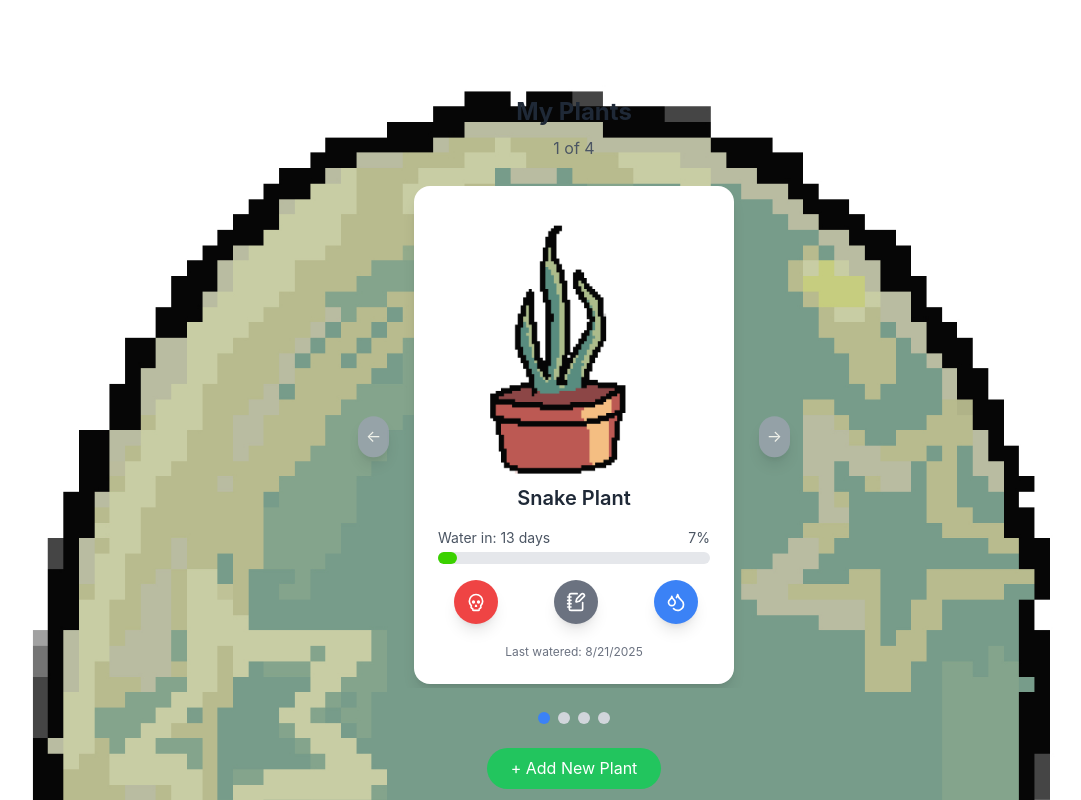
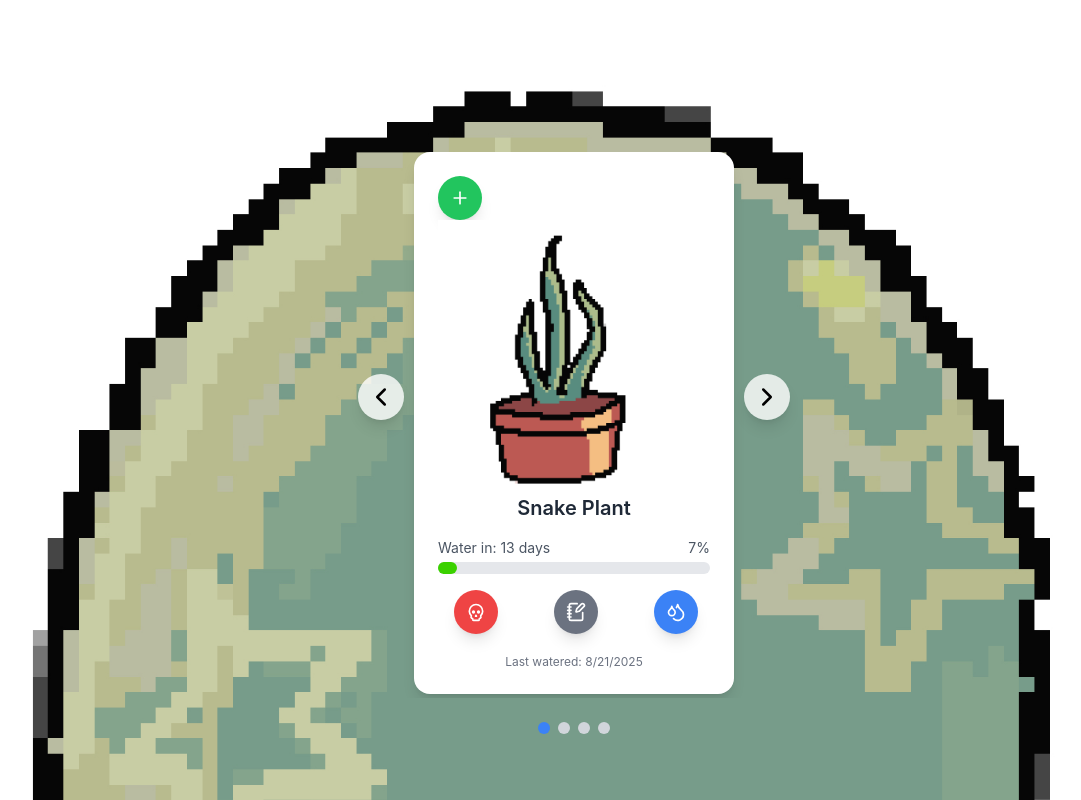
Before and after one commit to rhenry7/plantagotchi, a React (Vite) app: page / in a window 1280 px wide. Shown: the top 800 px of the page, without its empty margins (66-1147 px from the left). Built offline with nearby package versions, Linux system fonts and the light colour scheme.

Commit message:
adjust ui, update base size in index.ts, update background padding around the egg

```diff
--- a/src/main/index.ts
+++ b/src/main/index.ts
@@ -6,8 +6,8 @@ import icon from '../../resources/icon.png?asset'
 function createWindow(): void {
   // Create the browser window.
   const mainWindow = new BrowserWindow({
-    width: 449,
-    height: 780,
+    width: 711,
+    height: 840,
     show: false,
     autoHideMenuBar: true,
     ...(process.platform === 'linux' ? { icon } : {}),
--- a/src/renderer/src/components/PlantCarousel.tsx
+++ b/src/renderer/src/components/PlantCarousel.tsx
@@ -1,5 +1,14 @@
 import { useState, useEffect, JSX } from 'react'
-import { Droplets, NotebookPen, Skull } from 'lucide-react'
+import {
+  ArrowLeft,
+  ArrowLeftCircle,
+  ChevronLeft,
+  ChevronRight,
+  Droplets,
+  NotebookPen,
+  Plus,
+  Skull
+} from 'lucide-react'
 import { images } from "@renderer/components/images/images";
 
 const samplePlants: PlantCardProps[] = [
@@ -125,7 +134,14 @@ const PlantCard = ({
 >
  */
   return (
-    <div className="bg-white rounded-2xl shadow-lg p-6 w-80 mx-auto">
+    <div className="bg-white rounded-2xl shadow-lg p-6 mt-14 w-80 mx-auto">
+      <button
+        onClick={handleWater}
+        className="bg-green-500 hover:bg-green-700 text-white p-3 rounded-full transition-colors duration-200 shadow-lg hover:shadow-xl"
+        title="Add a new plant"
+      >
+        <Plus size={20} />
+      </button>
       {/* Plant Image Container */}
       {getProgressImage()}
       {/* Plant Name */}
@@ -253,12 +269,12 @@ const PlantCarousel = ({
   return (
     <div className="w-full max-w-md mx-auto">
       {/* Header */}
-      <div className="text-center mb-6">
-        <h2 className="text-2xl font-bold text-gray-800 mb-2">My Plants</h2>
-        <p className="text-gray-600">
-          {activeIndex + 1} of {plantsData.length}
-        </p>
-      </div>
+      {/*<div className="text-center mb-6">*/}
+      {/*  <h2 className="text-2xl font-bold text-gray-800 mb-2">My Plants</h2>*/}
+      {/*  <p className="text-gray-600">*/}
+      {/*    {activeIndex + 1} of {plantsData.length}*/}
+      {/*  </p>*/}
+      {/*</div>*/}
 
       {/* Custom Swiper Container */}
       <div className="relative overflow-hidden">
@@ -286,15 +302,15 @@ const PlantCarousel = ({
           <>
             <button
               onClick={prevSlide}
-              className="absolute left-2 top-1/2 transform -translate-y-1/2 bg-gray-400 bg-opacity-80 hover:bg-opacity-100 rounded-full p-2 shadow-lg transition-all duration-200"
+              className="absolute left-2 top-1/2 transform -translate-y-1/2 bg-white bg-opacity-80 hover:bg-opacity-100 rounded-full p-2 shadow-lg transition-all duration-200"
             >
-              ←
+              <ChevronLeft size={30} color={"#000000"} />
             </button>
             <button
               onClick={nextSlide}
-              className="absolute right-2 top-1/2 transform -translate-y-1/2 bg-gray-400 bg-opacity-80 hover:bg-opacity-100 rounded-full p-2 shadow-lg transition-all duration-200"
+              className="absolute right-2 top-1/2 transform -translate-y-1/2 bg-white bg-opacity-80 hover:bg-opacity-100 rounded-full p-2 shadow-lg transition-all duration-200"
             >
-              →
+              <ChevronRight size={30} color={"#000000"} />
             </button>
           </>
         )}
@@ -315,12 +331,6 @@ const PlantCarousel = ({
         </div>
       )}
 
-      {/* Add Plant Button */}
-      <div className="text-center mt-6">
-        <button className="bg-green-500 hover:bg-green-600 text-white px-6 py-2 rounded-full transition-colors duration-200">
-          + Add New Plant
-        </button>
-      </div>
     </div>
   );
 };
```
